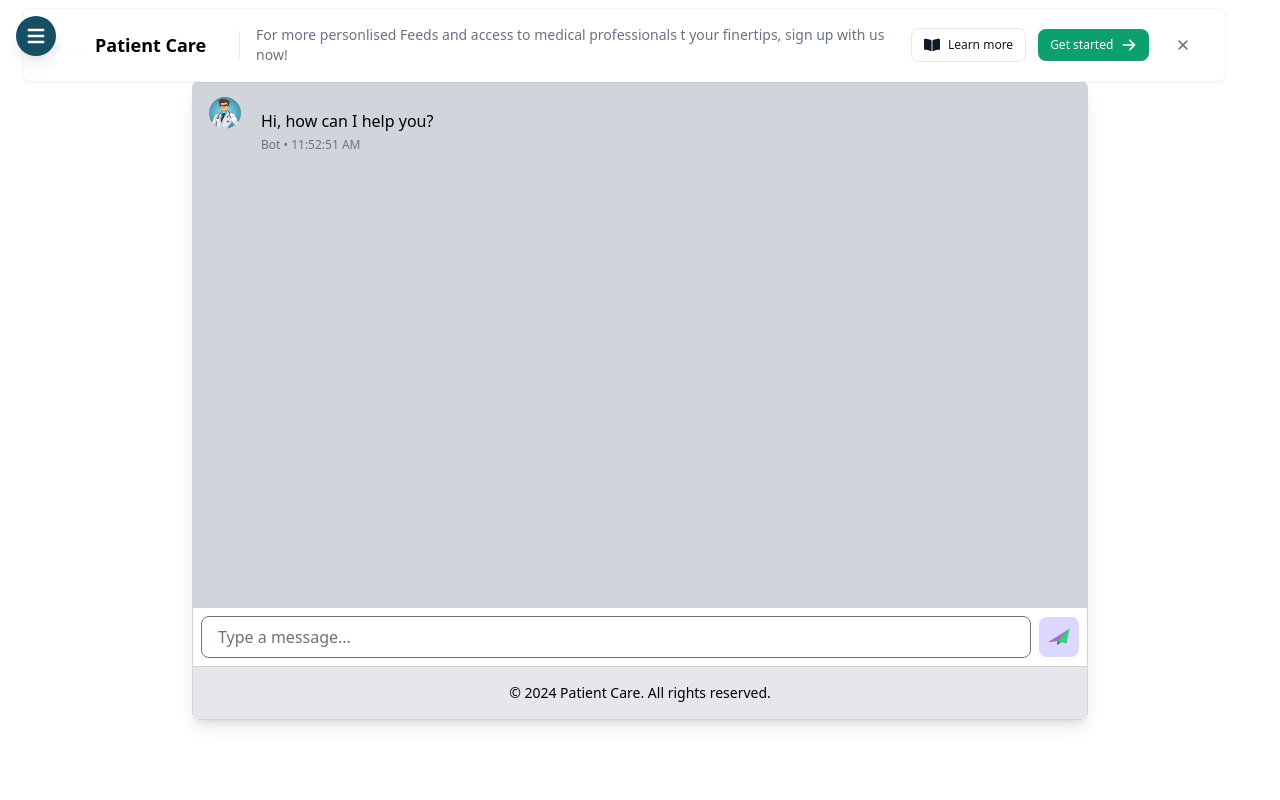
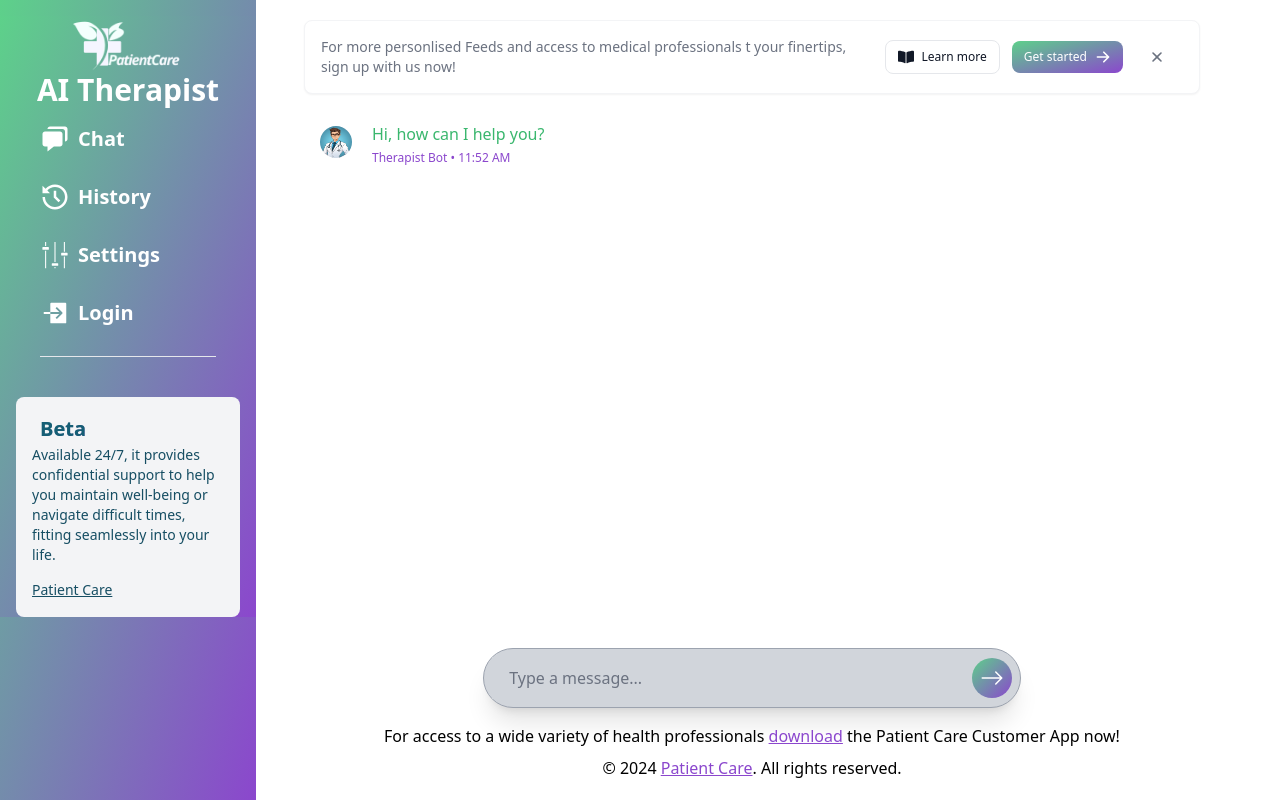
Before and after one commit to Rogendo/patient_care_therapist, a React (Vite) app: page / in a window 1280 px wide. Built offline with nearby package versions, Linux system fonts and the light colour scheme.

Commit message:
feat: updated UI to PC custom theme

```diff
--- a/src/App.tsx
+++ b/src/App.tsx
@@ -15,12 +15,6 @@ function App() {
           <Route path="/settings" element={<Settings />} /> Route for Settings
         </Routes>
         </Router>
-
-        {/* Stick the PatientCareBanner at the top */}
-        <div className="left-100  w-900 absolute  top-2">
-
-          <SigupBanner />
-        </div>
         <SideBar />
 
         {/* <ChatWindow /> */}
--- a/src/components/ChatWindow.tsx
+++ b/src/components/ChatWindow.tsx
@@ -1,11 +1,13 @@
 import React, { useState } from 'react';
 import query from '../utils/FlowiseAI';
+import { BsArrowRight } from 'react-icons/bs';
+import { SigupBanner } from './SignupBanner';
 
 
 export const ChatWindow = () => {
   const [inputMessage, setInputMessage] = useState('');
   const [messages, setMessages] = useState([
-    { type: 'bot', text: 'Hi, how can I help you?', user: 'Bot', time: new Date().toLocaleTimeString() },
+    { type: 'bot', text: 'Hi, how can I help you?', user: 'Therapist Bot', time: new Date().toLocaleTimeString([], { hour: "2-digit", minute: "2-digit" }), },
   ]);
   const [loading, setLoading] = useState(false); // To show loading while waiting for the API
 
@@ -20,7 +22,9 @@ export const ChatWindow = () => {
       type: 'user',
       text: inputMessage,
       user: 'User', // User's name
-      time: new Date().toLocaleTimeString(), // Current time
+      time: new Date().toLocaleTimeString([], { hour: "2-digit", minute: "2-digit" }),
+
+
     };
     setMessages((prevMessages) => [...prevMessages, userMessage]);
     setInputMessage(''); // Clear the input field
@@ -44,7 +48,7 @@ export const ChatWindow = () => {
         type: 'bot',
         text: apiResponse.text || "Sorry, I couldn't get a proper response.",
         user: 'Bot',
-        time: new Date().toLocaleTimeString(),
+        time: new Date().toLocaleTimeString([], { hour: "2-digit", minute: "2-digit" }),
       };
 
 
@@ -55,8 +59,8 @@ export const ChatWindow = () => {
       const errorMessage = {
         type: 'bot',
         text: "Sorry, I couldn't get a response. Try again later.",
-        user: 'Bot',
-        time: new Date().toLocaleTimeString(),
+        user: 'Therapist Bot',
+        time: new Date().toLocaleTimeString([], { hour: "2-digit", minute: "2-digit" }),
       };
       setMessages((prevMessages) => [...prevMessages, errorMessage]);
     } finally {
@@ -73,27 +77,29 @@ export const ChatWindow = () => {
   };
 
   return (
-    <div className="relative flex flex-col h-[80vh] w-[70vw] mx-auto bg-gray-300 border border-gray-300 rounded-lg shadow-lg">
+    <div className="relative  flex flex-col h-[95vh] lg:w-[70vw] ml-auto lg:mr-20 ">
+          <SigupBanner />
+
       {/* Chat window */}
       <div className="flex-1 p-4 overflow-y-auto">
         {messages.map((message, index) => (
           <div key={index} className={`mb-2 flex ${message.type === 'user' ? 'justify-end' : 'justify-start'}`}>
             {message.type === 'user' ? (
               <div className="flex items-start">
-                <div className="p-3 max-w-lg rounded-lg bg-purple-500 text-white">
+                <div className="p-3 max-w-lg rounded-lg text-black">
                   {message.text}
-                  <div className="text-xs text-gray-200 mt-1">
+                  <div className="text-xs text-gray-500 mt-1">
                     <span>{message.user} • {message.time}</span>
                   </div>
                 </div>
-                <img src="therapist.png" alt="User" className="w-8 h-8 rounded-full ml-2" /> {/* User Icon */}
+                <img src="therapist.png" alt="User" className="w-8 h-8 rounded-full mt-4 ml-2" /> {/* User Icon */}
               </div>
             ) : (
               <div className="flex items-start">
-                <img src="therapist.jpg" alt="Bot" className="w-8 h-8 rounded-full mr-2" /> {/* Bot Icon */}
-                <div className="p-3 max-w-lg rounded-lg bg-gray-300 text-black">
+                <img src="therapist.jpg" alt="Bot" className="w-8 h-8 rounded-full mt-4 mr-2" /> {/* Bot Icon */}
+                <div className="p-3 max-w-lg  text-primary-green">
                   {message.text}
-                  <div className="text-xs text-gray-500 mt-1">
+                  <div className="text-xs text-primary-purple mt-1">
                     <span>{message.user} • {message.time}</span>
                   </div>
                 </div>
@@ -111,34 +117,30 @@ export const ChatWindow = () => {
       </div>
 
       {/* Input field */}
-      <div className="flex items-center p-2 border-t border-gray-300 bg-white">
+      <div className="flex items-center shadow-xl border border-gray-400 rounded-full p-2 bg-gray-300 lg:w-[60%] mx-auto  ">
         <input
           type="text"
-          className="flex-1 px-4 py-2 border rounded-lg focus:outline-none focus:ring-2 focus:ring-purple-500"
+          className="flex-1 bg-inherit px-4 border-transparent focus:border-transparent focus:ring-0"
           placeholder="Type a message..."
           value={inputMessage}
           onChange={handleInputChange}
           onKeyDown={handleKeyDown} // Add keydown event handler
         />
         <button
-          className="ml-2 p-2 bg-purple-200 text-white rounded-lg hover:bg-purple-400 flex items-center justify-center"
+          className=" p-2 w-10 h-10  text-white rounded-full bg-gradient-to-br from-primary-darkGreen to-primary-purple flex items-center justify-center"
           onClick={handleSendMessage}
           disabled={loading}
           title="Send Message"
-        >
-        <svg viewBox="0 0 1024 1024" className="icon w-6 h-6" xmlns="http://www.w3.org/2000/svg" fill="currentColor">
-          <path d="M633.319 722.634L429 860.298V672.034z" fill="#26a269"></path>
-          <path d="M446.662 681.407l388.442 104.557L960 163.702l-159.706 99.826L64 723.667z" fill="#33d17a"></path>
-          <path d="M446.662 681.407L960 163.702l-159.706 99.826L64 723.667z" fill="#c061cb"></path>
-        </svg>
-
+        > <BsArrowRight className='text-3xl'/>
         </button>
       </div>
 
       {/* Footer */}
-      <div className="p-4 text-center text-sm bg-gray-200 border-t border-gray-300">
+      {/* <div className="p-4 text-center text-sm bg-gray-200 border-t border-gray-300">
         <span>&copy; 2024 <a href="https://patientcare.care">Patient Care</a>. All rights reserved.</span>
-      </div>
+      </div> */}
+      <p className='mt-2 text-center p-2'>For access to a wide variety of health professionals <a target='_blank' href="https://www.patientcare.care/download" className='text-primary-purple underline hover:no-underline hover:text-primary-green'>download</a> the Patient Care Customer App now!</p>
+      <p className=' text-center' >&copy; {new Date().getFullYear()} <a target='_blank' href="https://www.patientcare.care/download" className='text-primary-purple underline hover:no-underline hover:text-primary-green'>Patient Care</a>. All rights reserved.</p>
     </div>
   );
 };
--- a/src/components/SideBar.tsx
+++ b/src/components/SideBar.tsx
@@ -1,105 +1,127 @@
-import { useState } from 'react';
-import { Badge, Sidebar } from "flowbite-react";
-import { HiLogin, HiAdjustments, HiTable, HiViewBoards } from "react-icons/hi";
-import { HiMenu, HiX } from "react-icons/hi"; // Import icons for toggle
-import Modal from './Modal';
-import NotFoundModal from './NotFound';
+import { Badge, CustomFlowbiteTheme, Sidebar } from "flowbite-react";
+import {  BiSolidChat } from 'react-icons/bi';
+import { RiHistoryFill } from 'react-icons/ri';
+import { GiSettingsKnobs } from 'react-icons/gi';
+import { IoLogInSharp } from 'react-icons/io5';
 
 export function SideBar() {
   // State to manage the visibility of the sidebar
-  const [isSidebarOpen, setIsSidebarOpen] = useState(false);
-  const [isModalOpen, setModalOpen] = useState(false);
-  const [isNotFoundOpen, setNotFoundOpen] = useState(false);
+  // const [isSidebarOpen, setIsSidebarOpen] = useState(false);
+  // const [isModalOpen, setModalOpen] = useState(false);
+  // const [isNotFoundOpen, setNotFoundOpen] = useState(false);
 
-  const openNotFound = ()=>{
-    setNotFoundOpen(true);
+  // const openNotFound = ()=>{
+  //   setNotFoundOpen(true);
+  // }
+
+  // const closeNotFound = ()=>{
+  //   setNotFoundOpen(false);
+
+  // }
+  // const openModal = () => {
+  //   setModalOpen(true);
+  // };
+
+  // const closeModal = () => {
+  //   setModalOpen(false);
+  // };
+  // Function to toggle the sidebar visibility
+  // const toggleSidebar = () => {
+  //   setIsSidebarOpen(!isSidebarOpen);
+  // };
+
+
+  const customTheme: CustomFlowbiteTheme['sidebar'] = {
+    root: {
+      base: 'bg-gradient-to-br from-primary-darkGreen to-primary-purple',
+      inner: 'bg-gradient-to-br from-primary-darkGreen to-primary-purple '
+    }
   }
 
-  const closeNotFound = ()=>{
-    setNotFoundOpen(false);
-
-  }
-  const openModal = () => {
-    setModalOpen(true);
-  };
-
-  const closeModal = () => {
-    setModalOpen(false);
-  };
-  // Function to toggle the sidebar visibility
-  const toggleSidebar = () => {
-    setIsSidebarOpen(!isSidebarOpen);
-  };
-
   return (
-    <div className="relative">
+    <div className="relative hidden lg:block">
       {/* Tray Icon to toggle the sidebar - positioned at the top left */}
-      <button
+      {/* <button
         onClick={toggleSidebar}
         className="fixed top-4 left-4 z-50 p-2 rounded-full bg-cyan-900 text-white shadow-lg hover:bg-cyan-800"
         aria-label="Toggle Sidebar"
       >
         {isSidebarOpen ? <HiX className="h-6 w-6" /> : <HiMenu className="h-6 w-6" />}
-      </button>
+      </button> */}
 
       {/* Sidebar */}
       <Sidebar
+      theme={customTheme}
         aria-label="Patient Care AI Therapist"
-        className={`transition-all duration-300 fixed top-9 left-0 h-full overflow-y-auto ${isSidebarOpen ? 'w-64' : 'w-0'} overflow-hidden`}
+        className={`transition-all duration-300 fixed top-0 left-0 h-full overflow-y-auto w-64 overflow-hidden`}
       >
-        <Sidebar.Logo href="/" img="/logo192.png" imgAlt="patient care logo">
-          {isSidebarOpen && "AI Therapist"}
-        </Sidebar.Logo>
+        <div className='w-full flex flex-col items-center my-4'>
+        <img src="/logo512.png" alt="patient care logo" className=' flex h-14 flex-col' ></img>
+        <h1 className='text-3xl text-white font-bold'>AI Therapist</h1>
+        </div>
 
         <Sidebar.Items>
-          <Sidebar.ItemGroup>
-            <Sidebar.Item href="/" icon={HiTable}>
-              {isSidebarOpen && "Chat"}
-            </Sidebar.Item>
+          <Sidebar.ItemGroup className='flex flex-col gap-5 mx-10'>
+            <a href="/" className='flex text-white font-bold text-xl items-center gap-2'>
+              <BiSolidChat className='text-3xl'/> Chat
+            </a>
+            <a href="/history" className='flex text-white font-bold text-xl items-center gap-2'>
+              <RiHistoryFill className='text-3xl'/> History
+            </a>
+            <a href="/settings" className='flex text-white font-bold text-xl items-center gap-2'>
+              <GiSettingsKnobs className='text-3xl'/> Settings
+            </a>
+            <a href="/login" className='flex text-white font-bold text-xl items-center gap-2'>
+              <IoLogInSharp className='text-3xl'/> Login
+            </a>
 
-            <Sidebar.Collapse icon={HiViewBoards} label={isSidebarOpen ? "History" : ""}>
+
+            {/* <Sidebar.Collapse icon={HiViewBoards} label={ "History"}> */}
               {/* Logic to list all available chat history for that specific user */}
-            </Sidebar.Collapse>
+            {/* </Sidebar.Collapse> */}
 
-            <Sidebar.Item href="#" onClick={openNotFound} icon={HiLogin}>
-              {isSidebarOpen && "Login"}
-            </Sidebar.Item>
+            {/* <Sidebar.Item href="#" onClick={openModal} icon={HiAdjustments}>
+                { "Settings"}
+            </Sidebar.Item> */}
+            {/* <Sidebar.Item href="#" onClick={openNotFound} icon={HiLogin}>
+              {"Login"}
+            </Sidebar.Item> */}
             {/* 404 noModel component */}
-            <NotFoundModal isOpen={isNotFoundOpen} onClose={closeNotFound}>
+            {/* <NotFoundModal isOpen={isNotFoundOpen} onClose={closeNotFound}>
 
-            </NotFoundModal>
+            </NotFoundModal> */}
 
             <Sidebar.ItemGroup>
-            <Sidebar.Item href="#" onClick={openModal} icon={HiAdjustments}>
-                {isSidebarOpen && "Settings"}
-            </Sidebar.Item>
+
 
             {/* Modal Component */}
-            <Modal isOpen={isModalOpen} onClose={closeModal}>
+            {/* <Modal isOpen={isModalOpen} onClose={closeModal}> */}
 
-            </Modal>
+            {/* </Modal> */}
             </Sidebar.ItemGroup>
           </Sidebar.ItemGroup>
         </Sidebar.Items>
 
-        <Sidebar.CTA>
+        <Sidebar.CTA
+          className='mx-4'
+        >
           {/* <div className='mb-3 flex items-center bottom-1 '> */}
-            <div className="mb-3 flex items-center">
-              <Badge color="warning">Beta</Badge>
+            <div className=" flex items-center">
+              <Badge className='bg-gradient-to-br from-primary-darkGreen to-primary-purple bg-clip-text text-xl'>Beta</Badge>
             </div>
-            {isSidebarOpen && (
+
               <div className="mb-3 text-sm text-cyan-900 dark:text-gray-400">
                 Available 24/7, it provides confidential support to help you maintain well-being or navigate difficult times, fitting seamlessly into your life.
               </div>
-            )}
-            {isSidebarOpen && (
+
+
               <a
                 className="text-sm text-cyan-900 underline hover:text-cyan-800 dark:text-gray-400 dark:hover:text-gray-300"
                 href="#"
               >
                 Patient Care
               </a>
-            )}
+
           {/* </div> */}
         </Sidebar.CTA>
       </Sidebar>
--- a/src/components/SignupBanner.tsx
+++ b/src/components/SignupBanner.tsx
@@ -6,23 +6,23 @@ import { HiArrowRight, HiX } from "react-icons/hi";
 export function SigupBanner() {
   return (
     <Banner>
-      <div className="flex w-[calc(100%-2rem)] flex-col justify-between rounded-lg border border-gray-100 bg-white p-4 shadow-sm dark:border-gray-600 dark:bg-gray-700 md:flex-row lg:max-w-7xl">
+      <div className="flex ml-auto w-full shdow-xl  flex-col justify-between rounded-lg border border-gray-100 bg-white p-4 shadow-sm dark:border-gray-600 dark:bg-gray-700 lg:flex-row lg:max-w-7xl">
         <div className="mb-3 mr-4 flex flex-col items-start md:mb-0 md:flex-row md:items-center">
-          <a
+          {/* <a
             href="https://patientcare.care/"
             className="mb-2 flex items-center border-gray-200 dark:border-gray-600 md:mb-0 md:mr-4 md:border-r md:pr-4">
             <img src="/logo512.png" className="mr-2 h-6" alt="Patient Care Logo" />
             <span className="self-center whitespace-nowrap text-lg font-semibold dark:text-white md:pr-6">
               Patient Care
             </span>
-          </a>
+          </a> */}
           <p className="flex items-center text-sm font-normal text-gray-500 dark:text-gray-400">
             For more personlised Feeds and access to medical professionals t your finertips, sign up with us now!
           </p>
         </div>
 
 
-      <div className="flex shrink-0 items-center">
+      <div className="flex shrink-0 lg:items-center justify-between">
           <a
             href="https://www.patientcare.care/healthcoverage"
             className="mr-3 inline-flex items-center justify-center rounded-lg border border-gray-200 bg-white px-3 py-2 text-xs font-medium text-gray-900 hover:bg-gray-100 hover:text-cyan-700 focus:z-10 focus:outline-none focus:ring-4 focus:ring-gray-200 dark:border-gray-600 dark:bg-gray-800 dark:text-gray-400 dark:hover:bg-gray-700 dark:hover:text-white dark:focus:ring-gray-700">
@@ -31,7 +31,7 @@ export function SigupBanner() {
           </a>
           <a
             href="https://www.patientcare.care/doctors"
-            className="mr-2 inline-flex items-center justify-center rounded-lg bg-green-500 px-3 py-2 text-xs font-medium text-white hover:bg-green-200 focus:outline-none focus:ring-4 focus:ring-green-300 dark:bg-green-600 dark:hover:bg-green-700 dark:focus:ring-green-500">
+            className="mr-2 inline-flex items-center justify-center rounded-lg bg-gradient-to-br from-primary-darkGreen to-primary-purple px-3 py-2 text-xs font-medium text-white hover:bg-green-200 focus:outline-none focus:ring-4 focus:ring-green-300 dark:bg-green-600 dark:hover:bg-green-700 dark:focus:ring-green-500">
             Get started
             <HiArrowRight className="ml-2 h-4 w-4" />
           </a>
--- a/src/index.css
+++ b/src/index.css
@@ -1,3 +1,23 @@
 @tailwind base;
 @tailwind components;
 @tailwind utilities;
+
+
+* {
+    font-display: swap;
+  }
+
+  /* For thin scrollbars */
+  *::-webkit-scrollbar {
+    width: 10px;
+  }
+  *::-webkit-scrollbar-track {
+    background-color: #dee2ea;
+  }
+  *::-webkit-scrollbar-thumb {
+    background-color: #3ab76e;
+    border-radius: 20px;
+  }
+  *::-webkit-scrollbar-thumb:hover {
+    background-color: #46da84;
+  }
--- a/tailwind.config.js
+++ b/tailwind.config.js
@@ -4,7 +4,21 @@ const flowbite = require("flowbite-react/tailwind");
 module.exports = {
   content: ["./src/**/*.{js,jsx,ts,tsx}",flowbite.content()],
   theme: {
-    extend: {},
+    extend: {
+      colors: {
+        primary: {
+          purple: "#8B47CD",
+          white: "#FFFFFF",
+          darkGreen: "#5DD18A",
+          green: "#3AB76E",
+          lightgreen: "#CDEFDB",
+          lightBlue: "#ECF3F9",
+          black: "#636363",
+          yellow: "#FFCF18",
+          darkYellow: "##EFC900",
+        },
+      },
+    },
   },
   plugins: [flowbite.plugin()],
 };
```
